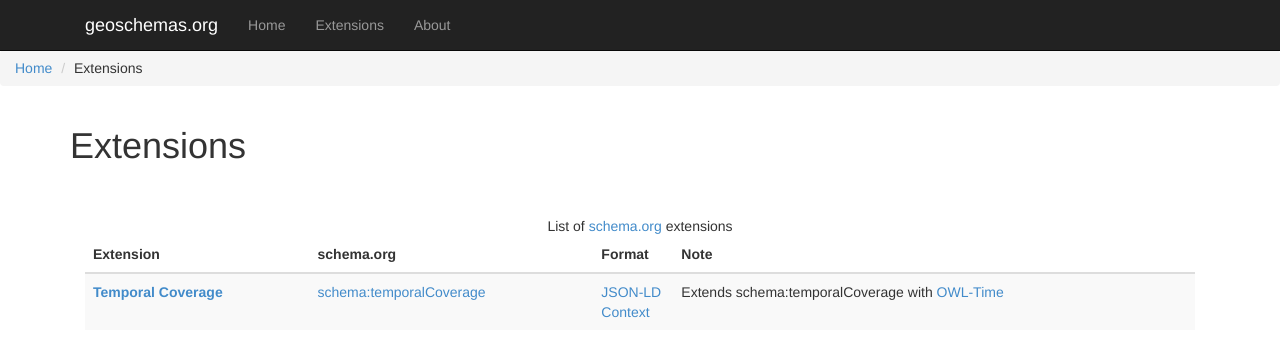
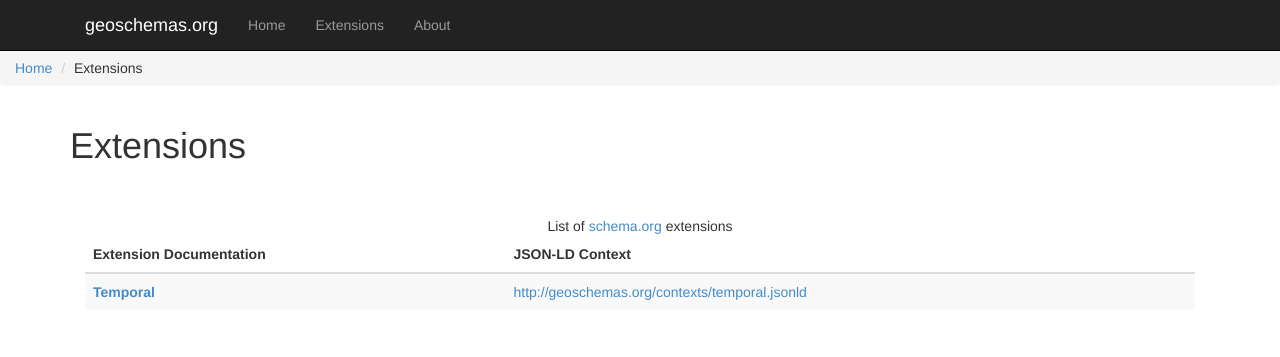
Before and after one commit to geoschemas-org/geoschemas-org.github.io, a Jekyll site: the page built from extensions/index.md, in a window 1280 px wide. Shown: the top 357 px of the page. Built offline with Jekyll 4.4.1, drawn with Linux system fonts in a browser that asks for light colours; our own code applies the rules of GitHub Pages for plain Markdown files.

Commit message:
Update index.md

```diff
--- a/extensions/index.md
+++ b/extensions/index.md
@@ -11,18 +11,14 @@ nav:
    <caption>List of <a href="http://schema.org" target="_blank">schema.org</a> extensions</caption>
    <thead>
      <tr>
-       <th scope="col">Extension</th>
-       <th scope="col">schema.org</th>
-       <th scope="col">Format</th>
-       <th scope="col">Note</th>
+       <th scope="col">Extension Documentation</th>
+       <th scope="col">JSON-LD Context</th>
      </tr>
    </thead>
    <tbody>
      <tr>
-       <th scope="row" class="text-nowrap"><a href="extensions/temporal.html">Temporal Coverage</a></th>
-       <td class="text-nowrap"><a href="http://schema.org/temporalCoverage" target="_blank">schema:temporalCoverage</a></td>
-       <td class="text-nowrap"><a href="context/temporal.jsonld">JSON-LD Context</a></td>
-       <td class="text-nowrap"><div class="text-nowrap">Extends schema:temporalCoverage with <a href="https://www.w3.org/TR/owl-time/" target="_blank">OWL-Time</a></div></td>
+       <th scope="row" class="text-nowrap"><a href="/extensions/temporal.html">Temporal</a></th>
+       <td class="text-nowrap"><a href="/contexts/temporal.jsonld">http://geoschemas.org/contexts/temporal.jsonld</a></td>
      </tr>
    </tbody>
  </table>
```
